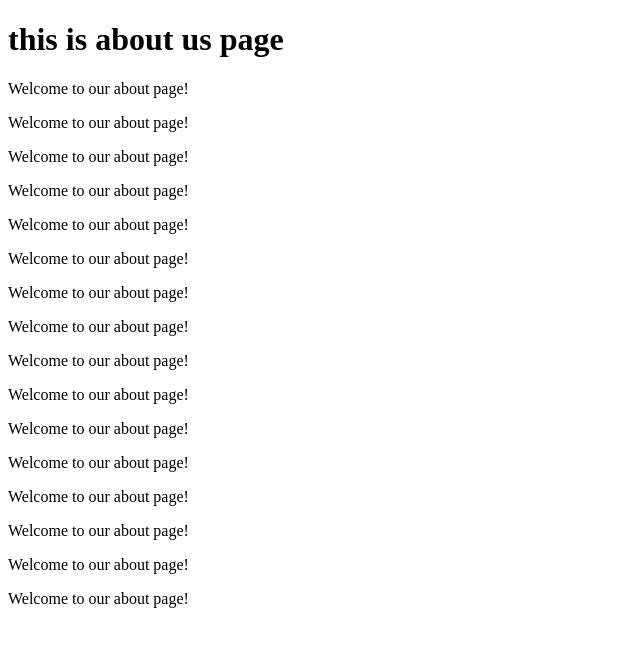
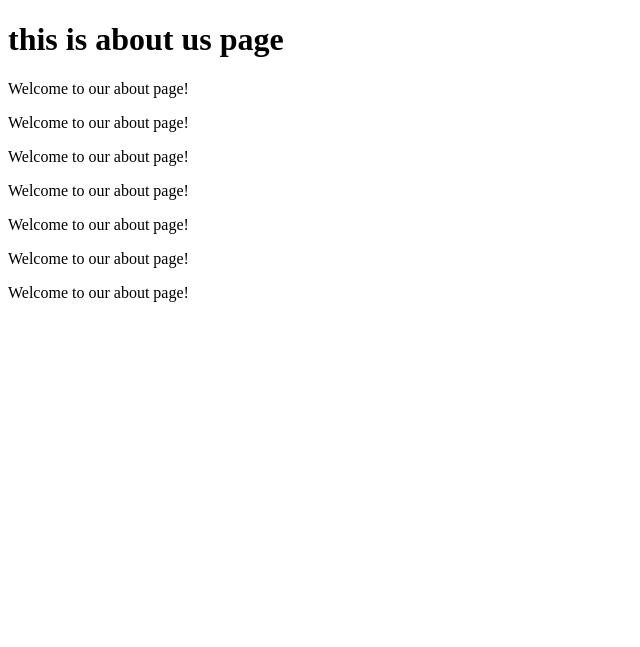
Before and after one commit to TheTechSage/fastapi, a FastAPI app: page /about in a window 1280 px wide. Shown: the top 647 px of the page, without its empty margins (0-640 px from the left). Run offline with FastAPI, Linux system fonts and the light colour scheme.

Commit message:
about changs

```diff
--- a/templates/about.html
+++ b/templates/about.html
@@ -15,15 +15,6 @@
     <p>Welcome to our about page!</p>
     <p>Welcome to our about page!</p>
     <p>Welcome to our about page!</p>
-    <p>Welcome to our about page!</p>
-    <p>Welcome to our about page!</p>
-    <p>Welcome to our about page!</p>
-    <p>Welcome to our about page!</p>
-    <p>Welcome to our about page!</p>
-    <p>Welcome to our about page!</p>
-    <p>Welcome to our about page!</p>
-    <p>Welcome to our about page!</p>
-    <p>Welcome to our about page!</p>
 
 </body>
 </html>
```
